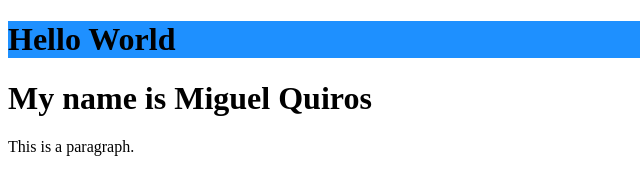
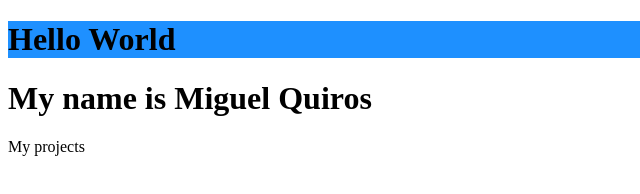
Before and after one commit to MQuirosLearnee/Sophomore-Portfolio, a plain HTML site: page index.html in a window 1280 px wide. Shown: the full height of the page, 0-640 px from the left. Drawn offline with Linux system fonts and the light colour scheme.

Commit message:
Update index.html

```diff
--- a/index.html
+++ b/index.html
@@ -7,7 +7,8 @@
 <h1 style="background-color:DodgerBlue;">Hello World</h1>
 <p style="background-color:Tomato;"> </p>
 <h1>My name is Miguel Quiros </h1>
-<p>This is a paragraph.</p>
+<p>My projects</p>
+  <ul></ul>
 
 </body>
 </html>
```
